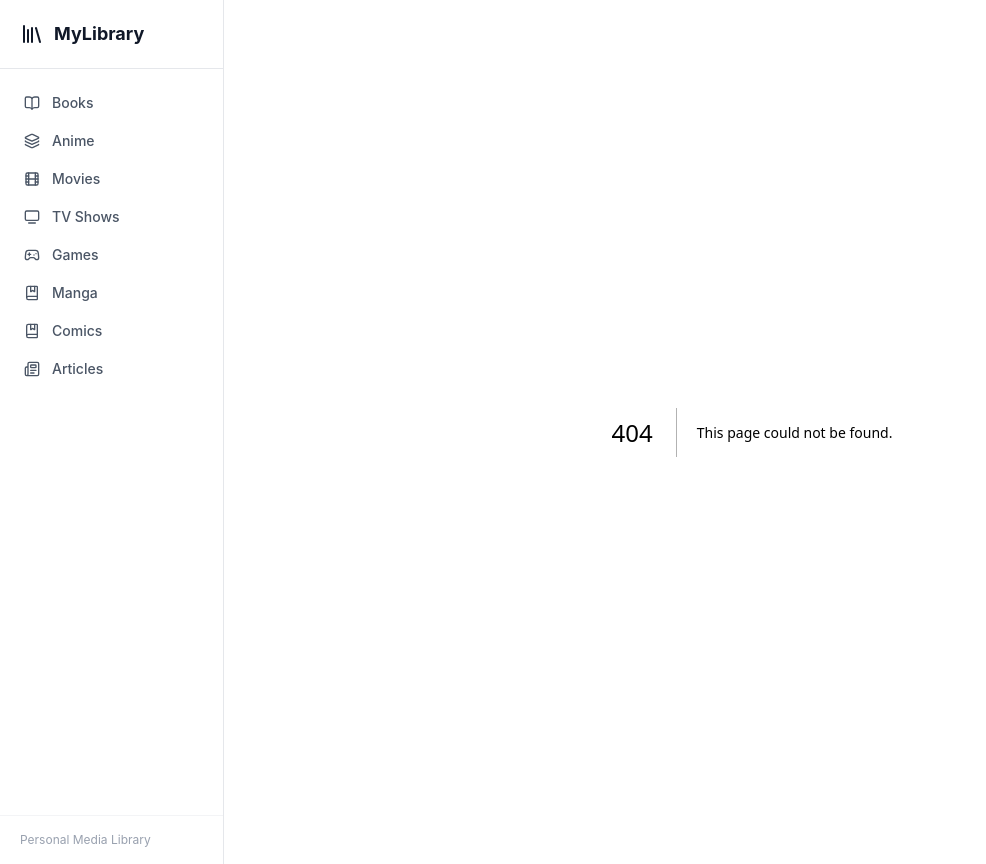
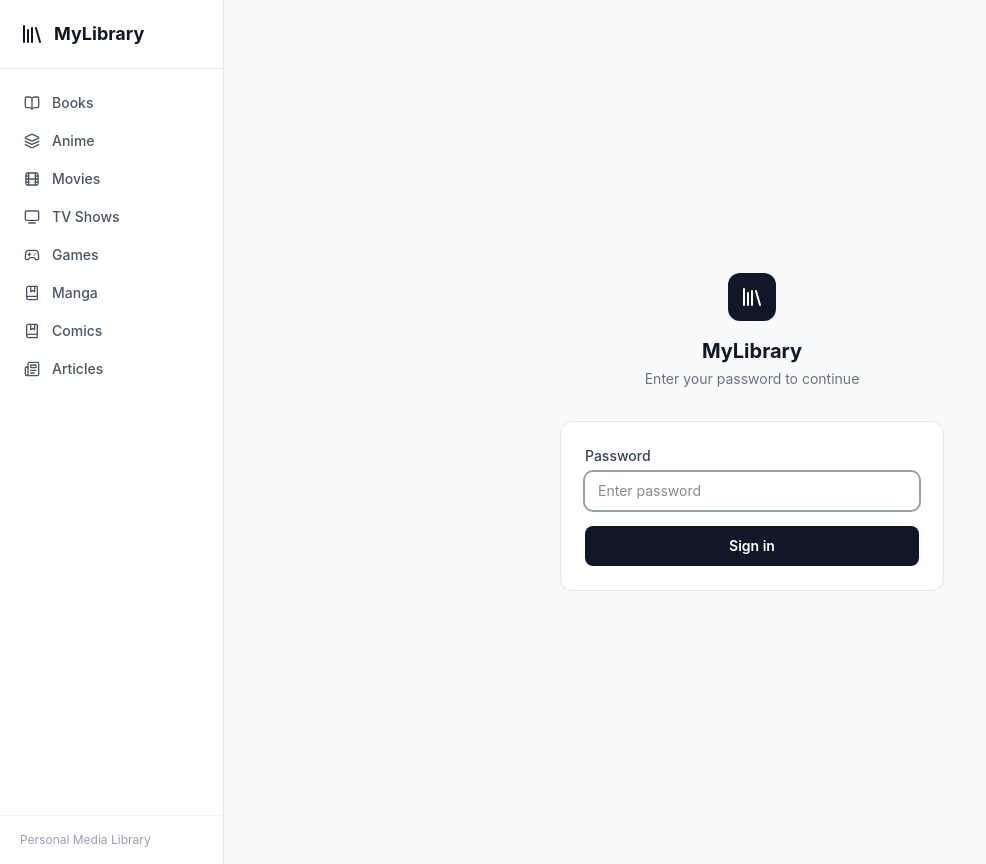
Before and after one commit to Aga-h/Library, a Next.js app: page /login in a window 1280 px wide. Before the commit this address had no page. Shown: the whole page, without its empty margins (0-986 px from the left). Built offline with nearby package versions, Linux system fonts and the light colour scheme.

Commit message:
feat: add password protection to entire site
- Middleware redirects unauthenticated visitors to /login
- Login sets a 30-day httpOnly session cookie
- Password and session secret stored as Vercel env vars

https://claude.ai/code/session_013GQYCmnUCBCLcpBHVecuVH

```diff
--- /dev/null
+++ b/app/api/auth/route.ts
@@ -0,0 +1,28 @@
+import { NextRequest, NextResponse } from "next/server";
+
+const THIRTY_DAYS = 60 * 60 * 24 * 30;
+
+export async function POST(request: NextRequest) {
+  const { password } = await request.json();
+  const secret = process.env.AUTH_SECRET;
+
+  if (!secret || password !== process.env.AUTH_PASSWORD) {
+    return NextResponse.json({ error: "Wrong password" }, { status: 401 });
+  }
+
+  const response = NextResponse.json({ ok: true });
+  response.cookies.set("session", secret, {
+    httpOnly: true,
+    secure: process.env.NODE_ENV === "production",
+    sameSite: "lax",
+    maxAge: THIRTY_DAYS,
+    path: "/",
+  });
+  return response;
+}
+
+export async function DELETE() {
+  const response = NextResponse.json({ ok: true });
+  response.cookies.delete("session");
+  return response;
+}
--- /dev/null
+++ b/app/login/page.tsx
@@ -0,0 +1,82 @@
+"use client";
+
+import { useState } from "react";
+import { useRouter, useSearchParams } from "next/navigation";
+import { Library } from "lucide-react";
+import { Suspense } from "react";
+
+function LoginForm() {
+  const router = useRouter();
+  const searchParams = useSearchParams();
+  const from = searchParams.get("from") ?? "/";
+
+  const [password, setPassword] = useState("");
+  const [error, setError] = useState("");
+  const [loading, setLoading] = useState(false);
+
+  async function handleSubmit(e: React.FormEvent) {
+    e.preventDefault();
+    setLoading(true);
+    setError("");
+
+    const res = await fetch("/api/auth", {
+      method: "POST",
+      headers: { "Content-Type": "application/json" },
+      body: JSON.stringify({ password }),
+    });
+
+    if (res.ok) {
+      router.push(from);
+      router.refresh();
+    } else {
+      setError("Wrong password. Try again.");
+      setLoading(false);
+    }
+  }
+
+  return (
+    <div className="min-h-screen bg-gray-50 flex items-center justify-center p-4">
+      <div className="w-full max-w-sm">
+        <div className="flex flex-col items-center mb-8">
+          <div className="bg-gray-900 text-white p-3 rounded-xl mb-4">
+            <Library className="w-6 h-6" />
+          </div>
+          <h1 className="text-xl font-bold text-gray-900">MyLibrary</h1>
+          <p className="text-sm text-gray-500 mt-1">Enter your password to continue</p>
+        </div>
+        <form onSubmit={handleSubmit} className="bg-white border border-gray-200 rounded-xl p-6 space-y-4">
+          {error && (
+            <div className="bg-red-50 border border-red-200 text-red-700 rounded-lg px-4 py-3 text-sm">{error}</div>
+          )}
+          <div className="flex flex-col gap-1.5">
+            <label className="text-sm font-medium text-gray-700">Password</label>
+            <input
+              type="password"
+              value={password}
+              onChange={(e) => setPassword(e.target.value)}
+              autoFocus
+              required
+              placeholder="Enter password"
+              className="w-full border border-gray-200 rounded-lg px-3 py-2 text-sm text-gray-900 bg-white focus:outline-none focus:ring-2 focus:ring-gray-400 focus:border-transparent"
+            />
+          </div>
+          <button
+            type="submit"
+            disabled={loading}
+            className="w-full bg-gray-900 text-white py-2.5 rounded-lg text-sm font-semibold hover:bg-gray-700 disabled:opacity-50 transition-colors"
+          >
+            {loading ? "Signing in…" : "Sign in"}
+          </button>
+        </form>
+      </div>
+    </div>
+  );
+}
+
+export default function LoginPage() {
+  return (
+    <Suspense>
+      <LoginForm />
+    </Suspense>
+  );
+}
--- /dev/null
+++ b/middleware.ts
@@ -0,0 +1,33 @@
+import { NextResponse } from "next/server";
+import type { NextRequest } from "next/server";
+
+const PUBLIC_PATHS = ["/login", "/api/auth"];
+
+export function middleware(request: NextRequest) {
+  const { pathname } = request.nextUrl;
+
+  // Allow login page and auth API through
+  if (PUBLIC_PATHS.some((p) => pathname.startsWith(p))) {
+    return NextResponse.next();
+  }
+
+  // Allow Next.js internals through
+  if (pathname.startsWith("/_next") || pathname === "/favicon.ico") {
+    return NextResponse.next();
+  }
+
+  const session = request.cookies.get("session")?.value;
+  const secret = process.env.AUTH_SECRET;
+
+  if (!secret || session !== secret) {
+    const loginUrl = new URL("/login", request.url);
+    loginUrl.searchParams.set("from", pathname);
+    return NextResponse.redirect(loginUrl);
+  }
+
+  return NextResponse.next();
+}
+
+export const config = {
+  matcher: ["/((?!_next/static|_next/image|favicon.ico).*)"],
+};
```
